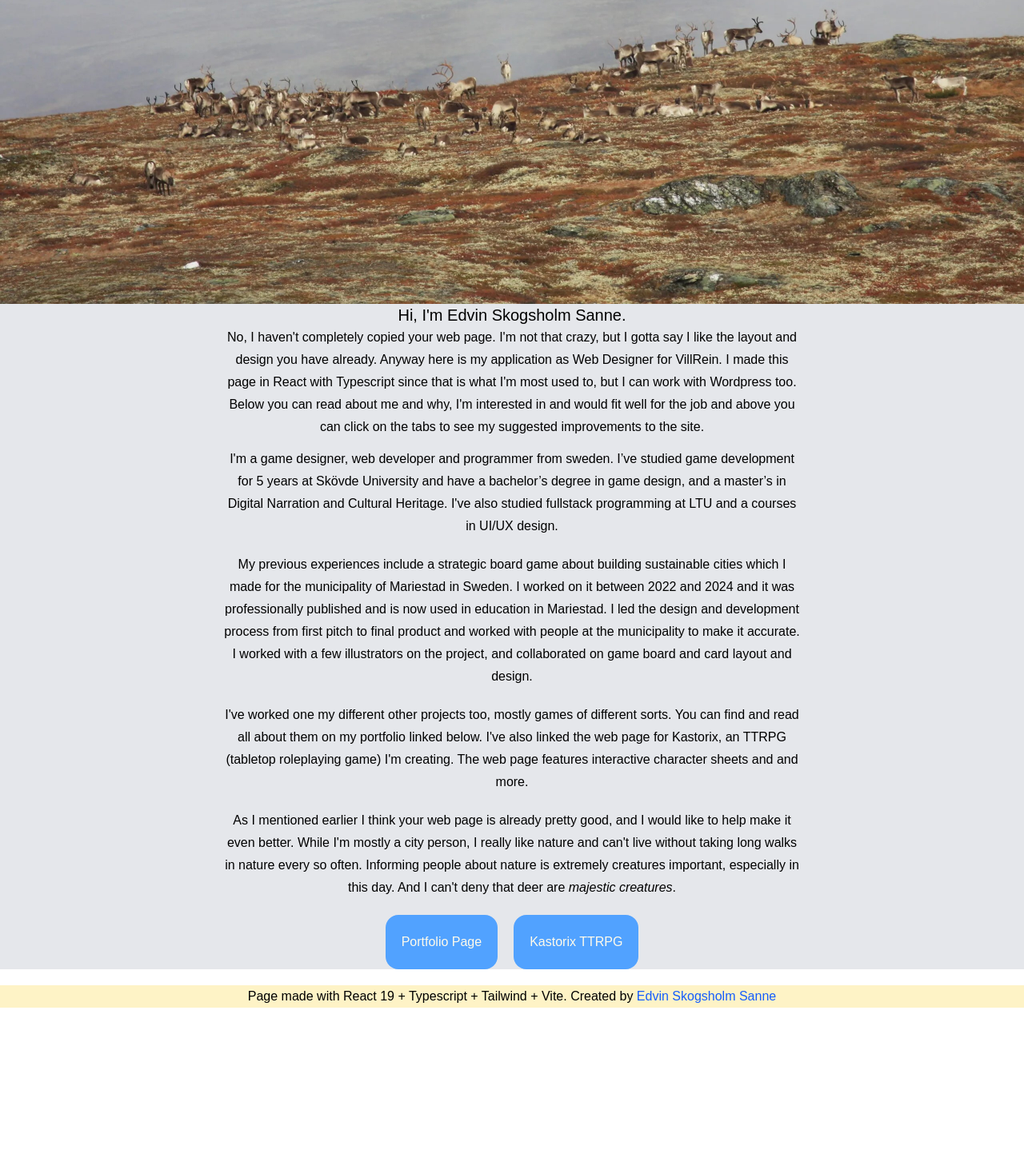
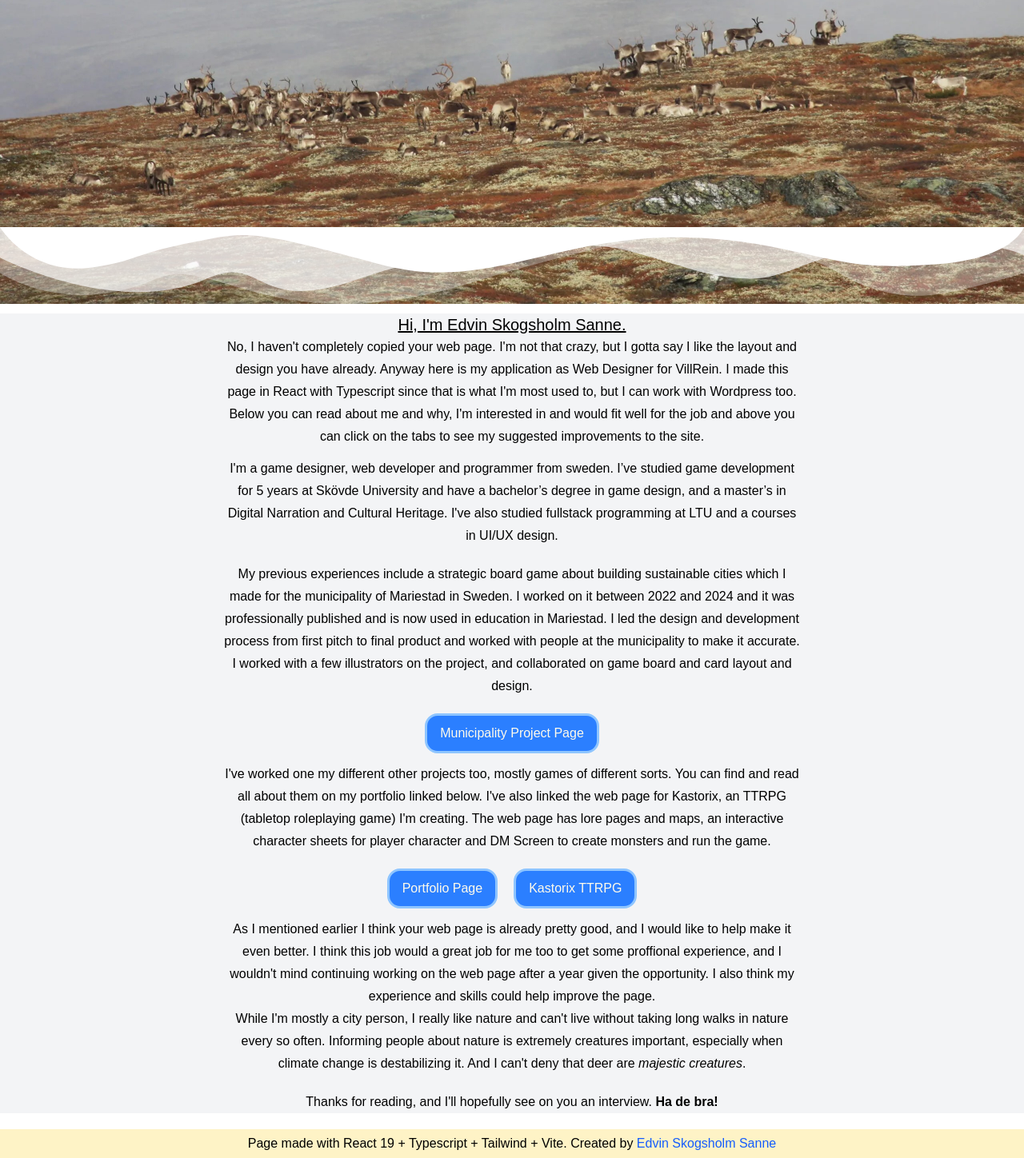
Before and after one commit to Acasez/wild-deer-page, a React (Vite) app: page /wilddeer/WildDeer in a window 1280 px wide. Shown: the part 244-1692 px from the top of the page at 80% size. Before the commit the page ends 1504 px from the top, so only its background shows below. Built offline with nearby package versions, Linux system fonts and the light colour scheme.

Commit message:
Link card + waveforms

```diff
--- a/src/components/Footer.tsx
+++ b/src/components/Footer.tsx
@@ -1,6 +1,6 @@
 export default function Footer() {
   return (
-    <div className="bg-amber-100 text-center mt-5">
+    <div className="bg-amber-100 text-center py-1">
       Page made with React 19 + Typescript + Tailwind + Vite. Created by{" "}
       <a href="https://acasez.github.io/" className="text-blue-600">
         Edvin Skogsholm Sanne
--- a/src/components/LinkCard.tsx
+++ b/src/components/LinkCard.tsx
@@ -8,7 +8,7 @@ export default function LinkCard({ url, label }: LinkProps) {
     <a
       key={`${url}-${label}`}
       href={url}
-      className="p-5 bg-blue-400 text-amber-50  rounded-2xl hover:translate-2"
+      className="p-2 px-4 bg-blue-500 text-amber-50 border-3 border-blue-300  rounded-2xl hover:bg-blue-300 hover:text-bg-creature"
       target="_blank"
       rel="noopener noreferrer"
     >
@@ -16,19 +16,3 @@ export default function LinkCard({ url, label }: LinkProps) {
     </a>
   );
 }
-
-/* .project-link {
-    display: inline-block;
-    padding: 8px 16px;
-    border-radius: 6px;
-    font-size: 1em;
-    font-weight: 500;
-    text-decoration: none;
-    color: white !important;
-    transition: all 0.2s ease;
-}
-
-.project-link:hover {
-    transform: translateY(-2px);
-    box-shadow: 0 4px 8px rgba(0, 0, 0, 0.15);
-} */
--- a/src/pages/Maps.tsx
+++ b/src/pages/Maps.tsx
@@ -6,7 +6,10 @@ export default function RPGOverview() {
       <Helmet>
         <title>Maps - Villrein.no</title>
       </Helmet>
-      <p>Maps</p>
+      <h1>
+        I like the interactive maps you have, but I saw multiple UX improvements
+        that could be made on it
+      </h1>
     </>
   );
 }
--- a/src/pages/WildDeer.tsx
+++ b/src/pages/WildDeer.tsx
@@ -7,12 +7,34 @@ export default function WildDeer() {
       <Helmet>
         <title>Wild Deer - Villrein.no</title>
       </Helmet>
-      <div className="absolute top-30 left-1/2 -translate-x-1/2 p-3 px-5 bg-gray-800/30 rounded-2xl">
-        <h1 className="text-center text-5xl text-text-light">Hej</h1>
+      <div className="relative">
+        {" "}
+        <div className="absolute top-30 left-1/2 -translate-x-1/2 p-3 px-5 bg-gray-800/30 rounded-2xl z-10">
+          <h1 className="text-center text-5xl text-text-light">Hej</h1>
+        </div>
+        <img src="./images/DeerPhoto.jpg" className="w-full" />
+        <svg
+          className="absolute bottom-0 left-0 w-full h-24 pointer-events-none"
+          xmlns="http://www.w3.org/2000/svg"
+          viewBox="0 0 1000 100"
+          preserveAspectRatio="none"
+        >
+          <path
+            className="fill-white/33"
+            d="M473,67.3c-203.9,88.3-263.1-34-320.3,0C66,119.1,0,59.7,0,59.7V0h1000v59.7 c0,0-62.1,26.1-94.9,29.3c-32.8,3.3-62.8-12.3-75.8-22.1C806,49.6,745.3,8.7,694.9,4.7S492.4,59,473,67.3z"
+          />
+          <path
+            className="fill-white/66"
+            d="M734,67.3c-45.5,0-77.2-23.2-129.1-39.1c-28.6-8.7-150.3-10.1-254,39.1 s-91.7-34.4-149.2,0C115.7,118.3,0,39.8,0,39.8V0h1000v36.5c0,0-28.2-18.5-92.1-18.5C810.2,18.1,775.7,67.3,734,67.3z"
+          />
+          <path
+            className="fill-white"
+            d="M766.1,28.9c-200-57.5-266,65.5-395.1,19.5C242,1.8,242,5.4,184.8,20.6C128,35.8,132.3,44.9,89.9,52.5C28.6,63.7,0,0,0,0 h1000c0,0-9.9,40.9-83.6,48.1S829.6,47,766.1,28.9z"
+          />
+        </svg>
       </div>
-      <img src="./images/DeerPhoto.jpg"></img>
-      <div className="bg-gray-200">
-        <p className="text-center text-xl bold">
+      <div className="bg-gray-100 mt-3">
+        <p className="text-center text-xl bold underline">
           Hi, I'm Edvin Skogsholm Sanne.
         </p>
         <p className="text-center mx-70">
@@ -41,20 +63,19 @@ export default function WildDeer() {
           few illustrators on the project, and collaborated on game board and
           card layout and design.
         </p>
+        <div className="flex flex-row justify-center gap-5">
+          <LinkCard
+            url="https://mariestad.se/nyheter/nyhetsarkiv/2024-06-03-klimatspelet-mariestad-bidrar-till-den-grona-omstallningen"
+            label="Municipality Project Page"
+          />
+        </div>
         <p className="text-center mt-3 mb-5 mx-70">
           I've worked one my different other projects too, mostly games of
           different sorts. You can find and read all about them on my portfolio
           linked below. I've also linked the web page for Kastorix, an TTRPG
-          (tabletop roleplaying game) I'm creating. The web page features
-          interactive character sheets and and more.
-        </p>
-        <p className="text-center mt-3 mb-5 mx-70">
-          As I mentioned earlier I think your web page is already pretty good,
-          and I would like to help make it even better. While I'm mostly a city
-          person, I really like nature and can't live without taking long walks
-          in nature every so often. Informing people about nature is extremely
-          creatures important, especially in this day. And I can't deny that
-          deer are <i>majestic creatures</i>.
+          (tabletop roleplaying game) I'm creating. The web page has lore pages
+          and maps, an interactive character sheets for player character and DM
+          Screen to create monsters and run the game.
         </p>
         <div className="flex flex-row justify-center gap-5">
           <LinkCard url="https://acasez.github.io/" label="Portfolio Page" />
@@ -63,6 +84,23 @@ export default function WildDeer() {
             label="Kastorix TTRPG"
           />
         </div>
+        <p className="text-center mt-3 mb-5 mx-70">
+          As I mentioned earlier I think your web page is already pretty good,
+          and I would like to help make it even better. I think this job would a
+          great job for me too to get some proffional experience, and I wouldn't
+          mind continuing working on the web page after a year given the
+          opportunity. I also think my experience and skills could help improve
+          the page. <br />
+          While I'm mostly a city person, I really like nature and can't live
+          without taking long walks in nature every so often. Informing people
+          about nature is extremely creatures important, especially when climate
+          change is destabilizing it. And I can't deny that deer are{" "}
+          <i>majestic creatures</i>.
+        </p>
+        <p className="text-center mt-3 mb-5 mx-70">
+          Thanks for reading, and I'll hopefully see on you an interview.{" "}
+          <span className="font-semibold">Ha de bra!</span>
+        </p>
       </div>
     </>
   );
```
